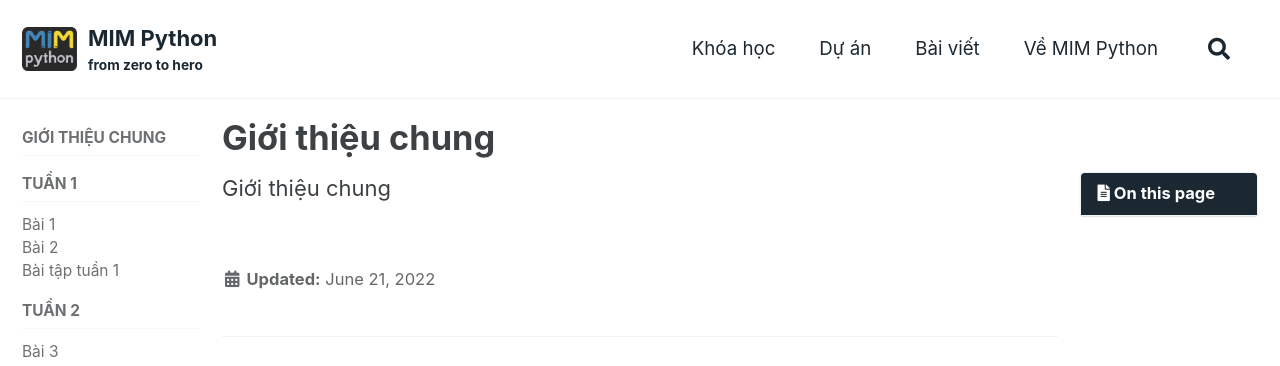
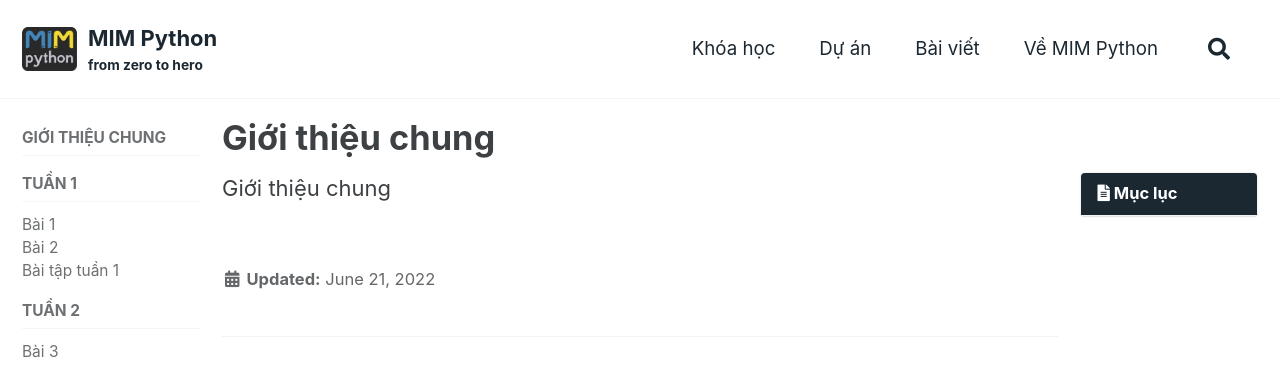
Before and after one commit to MIMPython/mimpython.github.io, a Jekyll site: the page built from _foobar/01-gioi-thieu-chung.md, in a window 1280 px wide. Shown: the top 366 px of the page. Built offline with Jekyll 4.4.1, drawn with Linux system fonts in a browser that asks for light colours; cached includes are drawn as plain includes.

Commit message:
Change right sidebar title

```diff
--- a/_data/ui-text.yml
+++ b/_data/ui-text.yml
@@ -14,7 +14,7 @@
   breadcrumb_separator       : "/"
   menu_label                 : "Toggle menu"
   search_label               : "Toggle search"
-  toc_label                  : "On this page"
+  toc_label                  : "Mục lục"
   ext_link_label             : "Direct link"
   less_than                  : "less than"
   minute_read                : "minute read"
```
